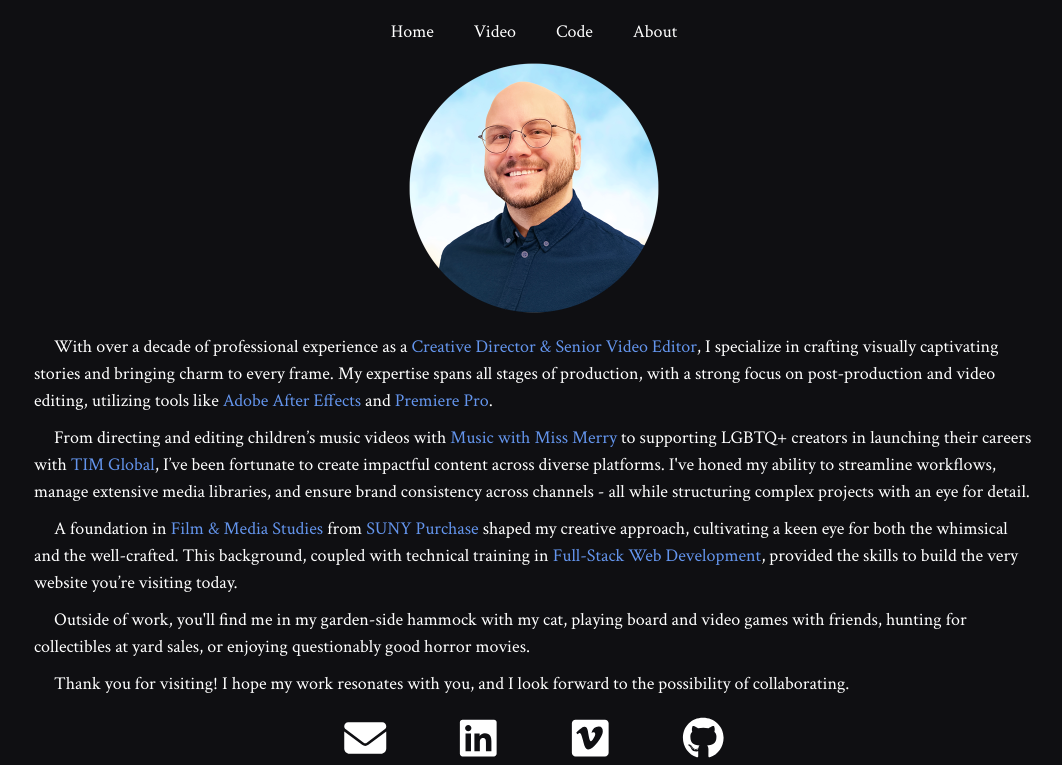
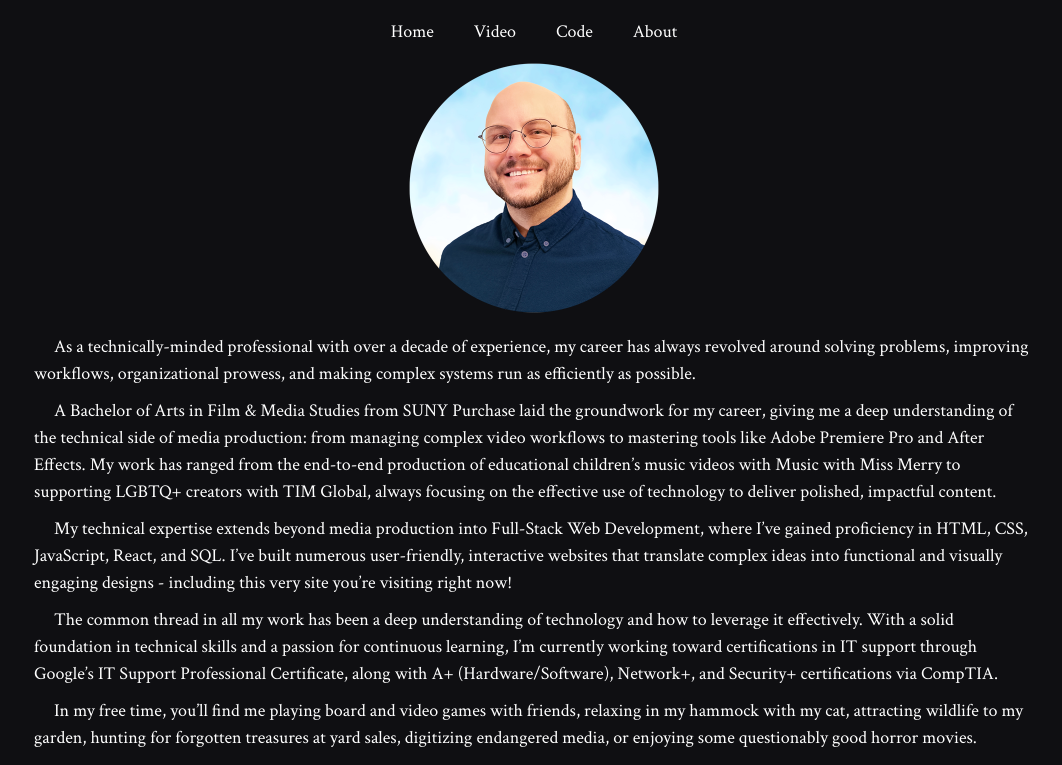
Before and after one commit to camcorrado/Creative-Director-and-Senior-Video-Editor-Portfolio, a React (Vite) app: page /About in a window 1280 px wide. Shown: the top 765 px of the page, without its empty margins (106-1168 px from the left). Built offline with nearby package versions, Linux system fonts and the light colour scheme.

Commit message:
Updated bio

```diff
--- a/src/Components/About/Bio/Hero.jsx
+++ b/src/Components/About/Bio/Hero.jsx
@@ -17,39 +17,47 @@ export default class Hero extends Component {
         </section>
         <section className="bio">
           <p>
-            With over a decade of professional experience as a{" "}
-            <span>Creative Director & Senior Video Editor</span>, I specialize
-            in crafting visually captivating stories and bringing charm to every
-            frame. My expertise spans all stages of production, with a strong
-            focus on post-production and video editing, utilizing tools like{" "}
-            <span>Adobe After Effects</span> and <span>Premiere Pro</span>.
+            As a technically-minded professional with over a decade of
+            experience, my career has always revolved around solving problems,
+            improving workflows, organizational prowess, and making complex
+            systems run as efficiently as possible.
           </p>
           <p>
-            From directing and editing children’s music videos with{" "}
-            <span>Music with Miss Merry</span> to supporting LGBTQ+ creators in
-            launching their careers with <span>TIM Global</span>, I’ve been
-            fortunate to create impactful content across diverse platforms. I've
-            honed my ability to streamline workflows, manage extensive media
-            libraries, and ensure brand consistency across channels - all while
-            structuring complex projects with an eye for detail.
+            A Bachelor of Arts in Film & Media Studies from SUNY Purchase laid
+            the groundwork for my career, giving me a deep understanding of the
+            technical side of media production: from managing complex video
+            workflows to mastering tools like Adobe Premiere Pro and After
+            Effects. My work has ranged from the end-to-end production of
+            educational children’s music videos with Music with Miss Merry to
+            supporting LGBTQ+ creators with TIM Global, always focusing on the
+            effective use of technology to deliver polished, impactful content.
           </p>
           <p>
-            A foundation in <span>Film & Media Studies</span> from{" "}
-            <span>SUNY Purchase</span> shaped my creative approach, cultivating
-            a keen eye for both the whimsical and the well-crafted. This
-            background, coupled with technical training in{" "}
-            <span>Full-Stack Web Development</span>, provided the skills to
-            build the very website you’re visiting today.
+            My technical expertise extends beyond media production into
+            Full-Stack Web Development, where I’ve gained proficiency in HTML,
+            CSS, JavaScript, React, and SQL. I’ve built numerous user-friendly,
+            interactive websites that translate complex ideas into functional
+            and visually engaging designs - including this very site you’re
+            visiting right now!
           </p>
           <p>
-            Outside of work, you'll find me in my garden-side hammock with my
-            cat, playing board and video games with friends, hunting for
-            collectibles at yard sales, or enjoying questionably good horror
-            movies.
+            The common thread in all my work has been a deep understanding of
+            technology and how to leverage it effectively. With a solid
+            foundation in technical skills and a passion for continuous
+            learning, I’m currently working toward certifications in IT support
+            through Google’s IT Support Professional Certificate, along with A+
+            (Hardware/Software), Network+, and Security+ certifications via
+            CompTIA.
           </p>
           <p>
-            Thank you for visiting! I hope my work resonates with you, and I
-            look forward to the possibility of collaborating.
+            In my free time, you’ll find me playing board and video games with
+            friends, relaxing in my hammock with my cat, attracting wildlife to
+            my garden, hunting for forgotten treasures at yard sales, digitizing
+            endangered media, or enjoying some questionably good horror movies.
+          </p>
+          <p>
+            Thanks for stopping by! I look forward to connecting and seeing how
+            I can bring my skills to your team.
           </p>
         </section>
       </section>
```
